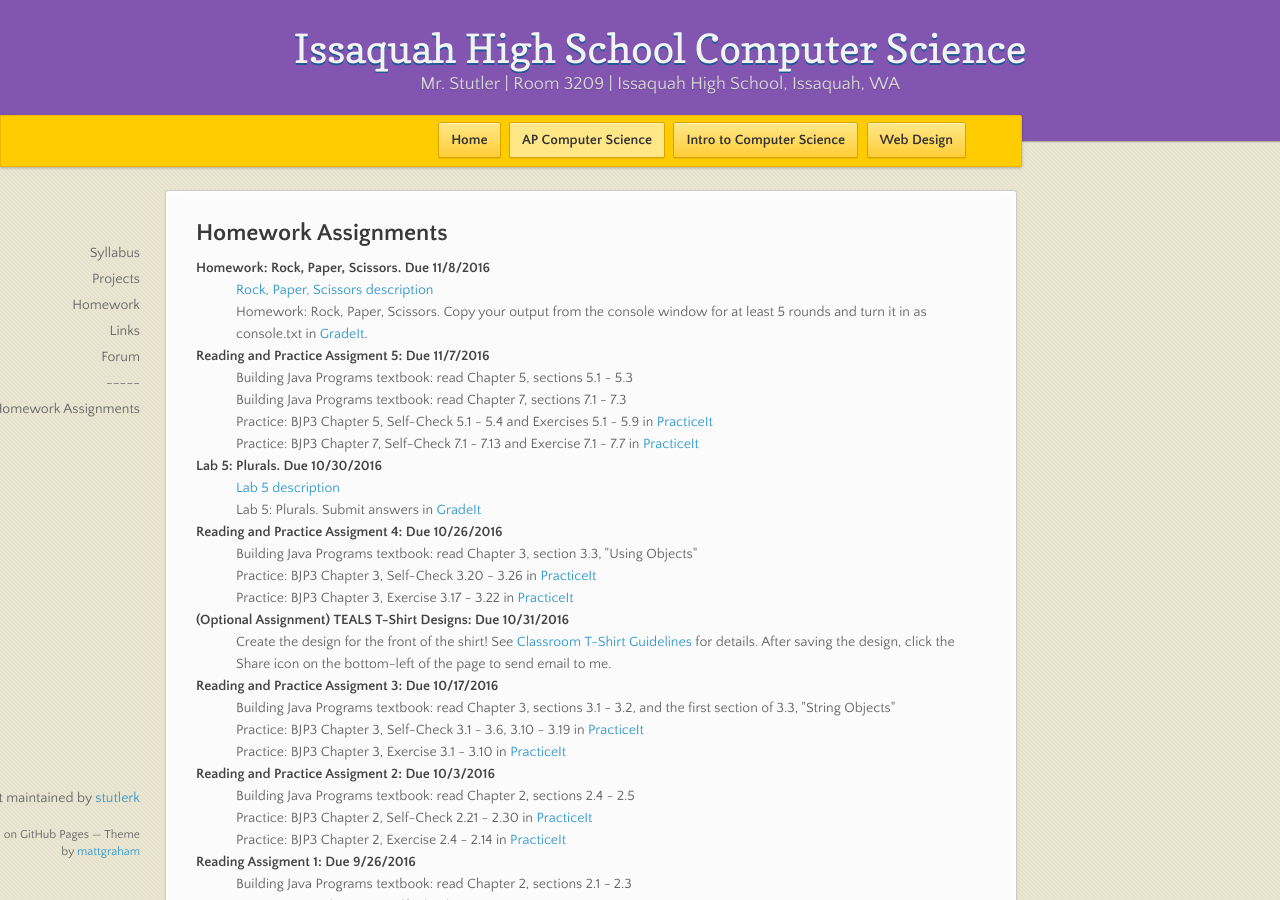
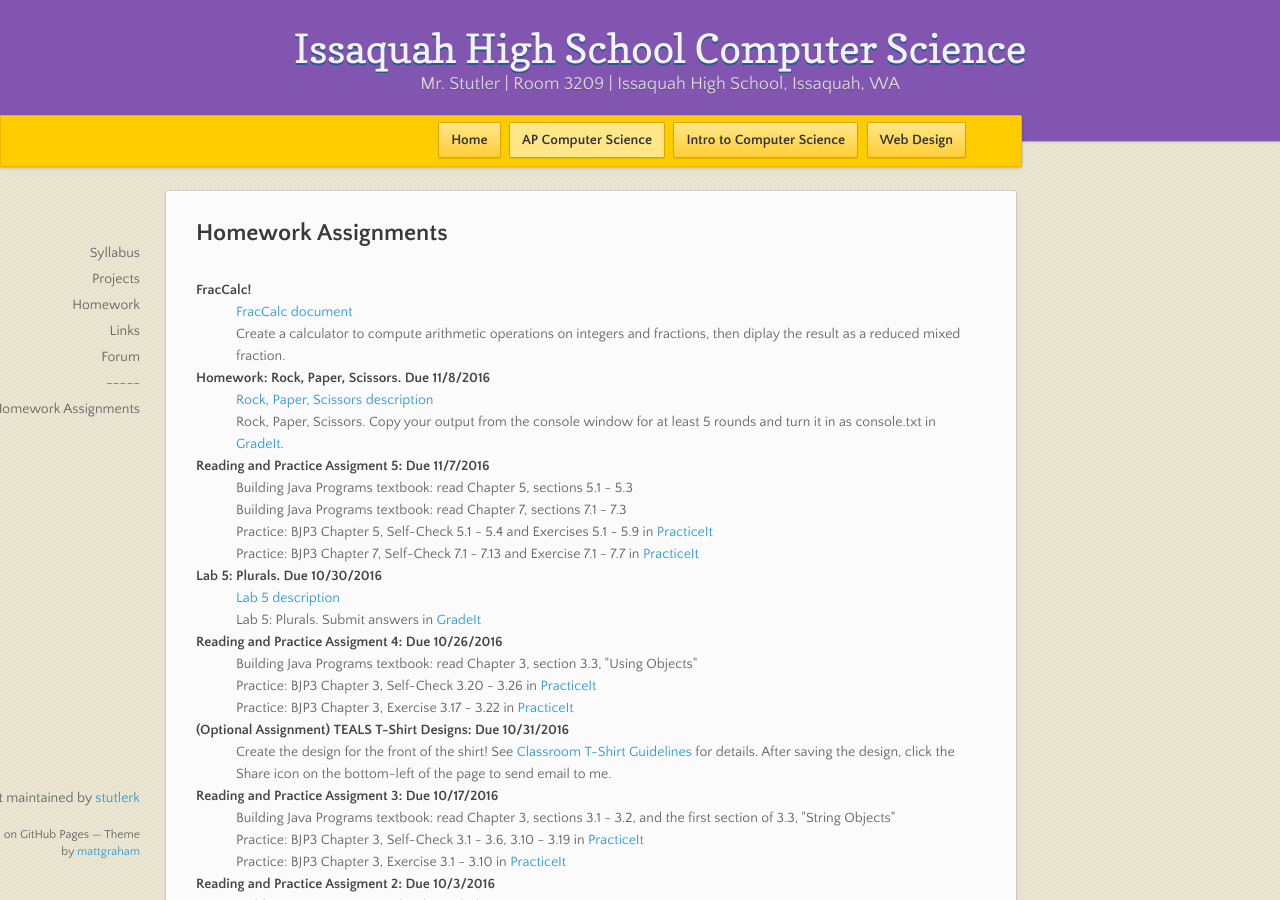
Before and after one commit to stutlerk/ihs-website, a Jekyll site: the page built from _apcs/homework.html, in a window 1280 px wide and 900 px high. Built offline with Jekyll 4.4.1, drawn with Linux system fonts in a browser that asks for light colours; nearby versions of some CDN libraries.

Commit message:
Update homework.html

```diff
--- a/_apcs/homework.html
+++ b/_apcs/homework.html
@@ -6,9 +6,13 @@ layout: course
 <section>
 <h2>Homework Assignments</h2>
 <dl>
+    <dt>FracCalc!</dt>
+    <dd><a href="https://issaquahwednet-my.sharepoint.com/personal/stutlerk_issaquah_wednet_edu/_layouts/15/guestaccess.aspx?guestaccesstoken=M%2feX0nPNgxWyq6DDo3WYblenyqK77xwjoEwZ2TgCLGs%3d&docid=09d3b67922a8f47cfa588856038f8467c&rev=1">FracCalc document</a></dd>
+    <dd>Create a calculator to compute arithmetic operations on integers and fractions, then diplay the result as a reduced mixed fraction.</dd>
+
     <dt>Homework: Rock, Paper, Scissors. Due 11/8/2016</dt>
     <dd><a href="https://issaquahwednet-my.sharepoint.com/personal/stutlerk_issaquah_wednet_edu/_layouts/15/guestaccess.aspx?guestaccesstoken=%2fLcLQEcZqrCro5yKOyFcnyKyLLxDsz8MBeRWQSBhUsQ%3d&docid=0b95dd58e4e2f4ea49c2040822d213ac4&rev=1">Rock, Paper, Scissors description</a></dd>
-    <dd>Homework: Rock, Paper, Scissors. Copy your output from the console window for at least 5 rounds and turn it in as console.txt in <a href="https://gradeit-hs.cs.washington.edu/issaquah/">GradeIt</a>.</dd>
+    <dd>Rock, Paper, Scissors. Copy your output from the console window for at least 5 rounds and turn it in as console.txt in <a href="https://gradeit-hs.cs.washington.edu/issaquah/">GradeIt</a>.</dd>
 
     <dt>Reading and Practice Assigment 5: Due 11/7/2016</dt>
     <dd>Building Java Programs textbook: read Chapter 5, sections 5.1 - 5.3</dd>
```
